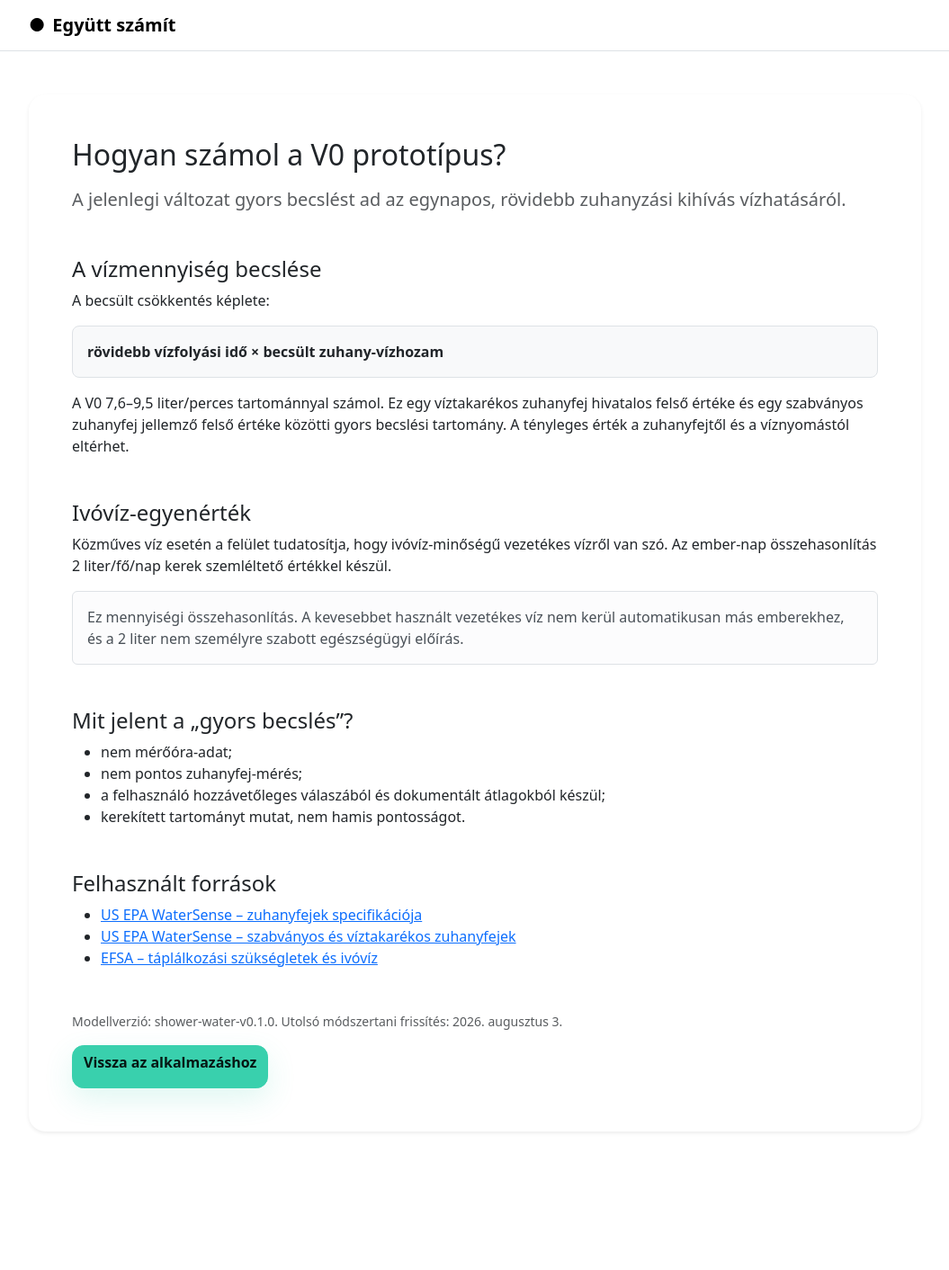
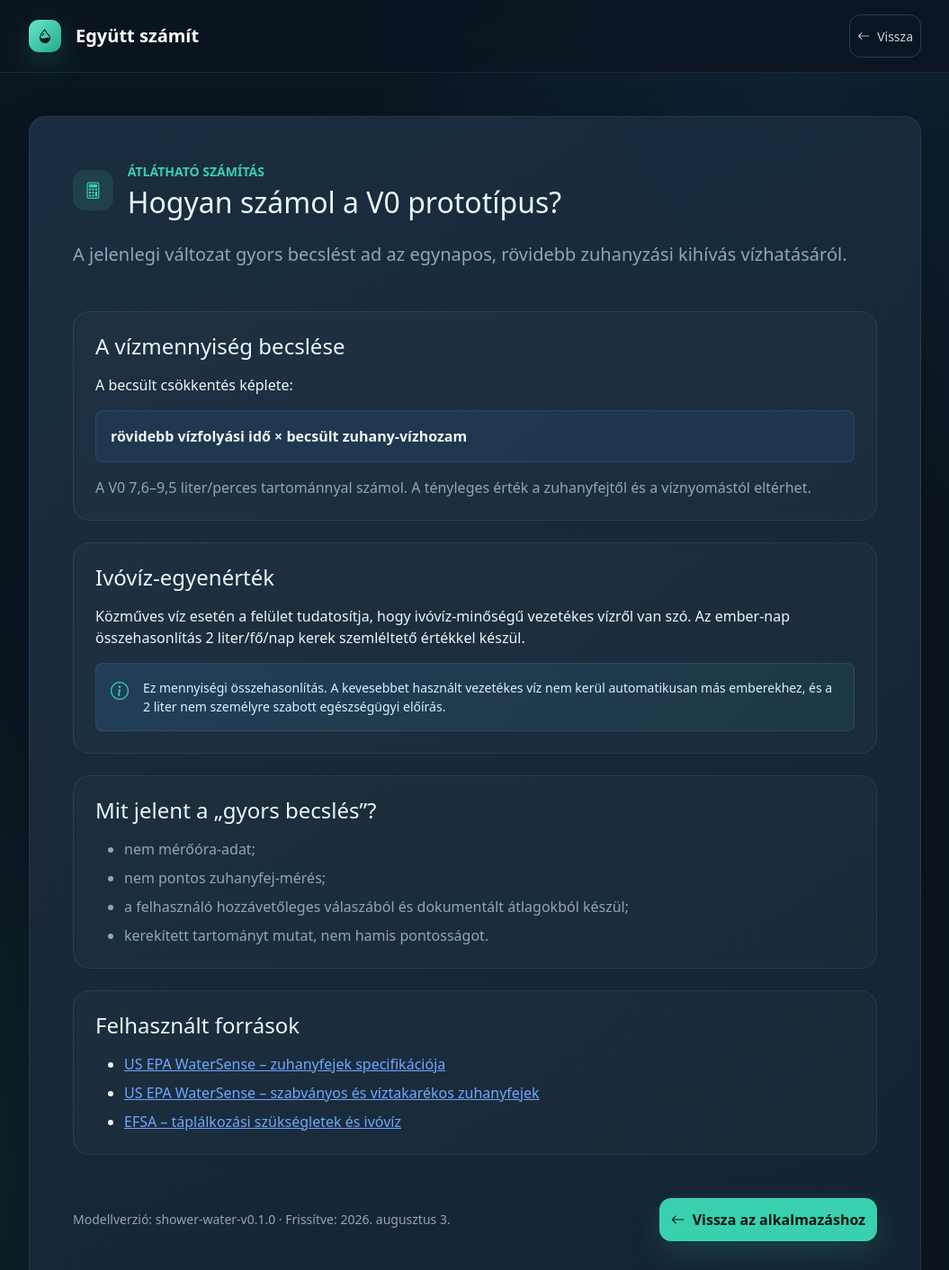
Before and after one commit to parkapcsolatikartya/egyutt-szamit-webapp, a website: page app/methodology.html in a window 1280 px wide. Shown: the top 1412 px of the page at 90% size, without its empty margins (112-1167 px from the left). Before the commit the page ends 1306 px from the top, so only its background shows below. Drawn offline with nearby package versions, Linux system fonts and the light colour scheme.

Commit message:
Apply dashboard theme to methodology page

```diff
--- a/app/methodology.html
+++ b/app/methodology.html
@@ -1,59 +1,92 @@
 <!doctype html>
-<html lang="hu">
+<html lang="hu" data-bs-theme="dark">
 <head>
   <meta charset="utf-8">
   <meta name="viewport" content="width=device-width, initial-scale=1">
   <meta name="description" content="Az Együtt számít V0 zuhanyzási becslésének módszertana.">
   <title>Módszertan – Együtt számít</title>
   <link href="https://cdn.jsdelivr.net/npm/bootstrap@5.3.8/dist/css/bootstrap.min.css" rel="stylesheet" integrity="sha384-sRIl4kxILFvY47J16cr9ZwB07vP4J8+LH7qKQnuqkuIAvNWLzeN8tE5YBujZqJLB" crossorigin="anonymous">
+  <link rel="stylesheet" href="https://cdn.jsdelivr.net/npm/bootstrap-icons@1.11.3/font/bootstrap-icons.min.css">
   <link rel="stylesheet" href="./assets/css/style.css">
 </head>
-<body>
-  <header class="border-bottom bg-white">
-    <nav class="navbar app-shell" aria-label="Fő navigáció">
+<body class="app-body">
+  <header class="app-topbar border-bottom sticky-top">
+    <nav class="navbar app-shell py-3" aria-label="Fő navigáció">
       <div class="container-fluid px-0">
-        <a class="navbar-brand fw-semibold d-flex align-items-center gap-2" href="./index.html">
-          <span class="brand-mark" aria-hidden="true">●</span>
-          Együtt számít
+        <a class="navbar-brand d-flex align-items-center gap-3" href="./index.html">
+          <span class="brand-symbol brand-symbol-sm" aria-hidden="true"><i class="bi bi-droplet-half"></i></span>
+          <span class="fw-semibold">Együtt számít</span>
+        </a>
+        <a class="btn btn-outline-light btn-sm d-flex align-items-center gap-2" href="./index.html">
+          <i class="bi bi-arrow-left"></i>
+          Vissza
         </a>
       </div>
     </nav>
   </header>
 
   <main class="app-shell py-4 py-md-5">
-    <article class="card border-0 shadow-sm">
+    <article class="card document-card border-0">
       <div class="card-body p-4 p-md-5">
-        <h1 class="h2 mb-3">Hogyan számol a V0 prototípus?</h1>
-        <p class="lead text-body-secondary">A jelenlegi változat gyors becslést ad az egynapos, rövidebb zuhanyzási kihívás vízhatásáról.</p>
+        <div class="d-flex align-items-center gap-3 mb-4">
+          <span class="section-icon"><i class="bi bi-calculator"></i></span>
+          <div>
+            <span class="text-primary text-uppercase small fw-semibold">Átlátható számítás</span>
+            <h1 class="h2 mt-1 mb-0">Hogyan számol a V0 prototípus?</h1>
+          </div>
+        </div>
+        <p class="lead text-body-secondary mb-5">A jelenlegi változat gyors becslést ad az egynapos, rövidebb zuhanyzási kihívás vízhatásáról.</p>
 
-        <h2 class="h4 mt-5">A vízmennyiség becslése</h2>
+        <section class="card app-inner-card border-0 mb-4">
+          <div class="card-body p-4">
+            <h2 class="h4 mb-3">A vízmennyiség becslése</h2>
             <p>A becsült csökkentés képlete:</p>
-        <p class="border rounded-3 bg-body-tertiary p-3"><strong>rövidebb vízfolyási idő × becsült zuhany-vízhozam</strong></p>
-        <p>A V0 7,6–9,5 liter/perces tartománnyal számol. Ez egy víztakarékos zuhanyfej hivatalos felső értéke és egy szabványos zuhanyfej jellemző felső értéke közötti gyors becslési tartomány. A tényleges érték a zuhanyfejtől és a víznyomástól eltérhet.</p>
+            <p class="document-formula border rounded-3 p-3 mb-3"><strong>rövidebb vízfolyási idő × becsült zuhany-vízhozam</strong></p>
+            <p class="text-body-secondary mb-0">A V0 7,6–9,5 liter/perces tartománnyal számol. A tényleges érték a zuhanyfejtől és a víznyomástól eltérhet.</p>
+          </div>
+        </section>
 
-        <h2 class="h4 mt-5">Ivóvíz-egyenérték</h2>
+        <section class="card app-inner-card border-0 mb-4">
+          <div class="card-body p-4">
+            <h2 class="h4 mb-3">Ivóvíz-egyenérték</h2>
             <p>Közműves víz esetén a felület tudatosítja, hogy ivóvíz-minőségű vezetékes vízről van szó. Az ember-nap összehasonlítás 2 liter/fő/nap kerek szemléltető értékkel készül.</p>
-        <div class="alert alert-light border">
-          Ez mennyiségi összehasonlítás. A kevesebbet használt vezetékes víz nem kerül automatikusan más emberekhez, és a 2 liter nem személyre szabott egészségügyi előírás.
+            <div class="impact-callout rounded-3 p-3 d-flex gap-3 align-items-start">
+              <i class="bi bi-info-circle text-primary fs-5"></i>
+              <p class="small mb-0">Ez mennyiségi összehasonlítás. A kevesebbet használt vezetékes víz nem kerül automatikusan más emberekhez, és a 2 liter nem személyre szabott egészségügyi előírás.</p>
             </div>
+          </div>
+        </section>
 
-        <h2 class="h4 mt-5">Mit jelent a „gyors becslés”?</h2>
-        <ul>
+        <section class="card app-inner-card border-0 mb-4">
+          <div class="card-body p-4">
+            <h2 class="h4 mb-3">Mit jelent a „gyors becslés”?</h2>
+            <ul class="vstack gap-2 text-body-secondary mb-0">
               <li>nem mérőóra-adat;</li>
               <li>nem pontos zuhanyfej-mérés;</li>
               <li>a felhasználó hozzávetőleges válaszából és dokumentált átlagokból készül;</li>
               <li>kerekített tartományt mutat, nem hamis pontosságot.</li>
             </ul>
+          </div>
+        </section>
 
-        <h2 class="h4 mt-5">Felhasznált források</h2>
-        <ul>
+        <section class="card app-inner-card border-0 mb-4">
+          <div class="card-body p-4">
+            <h2 class="h4 mb-3">Felhasznált források</h2>
+            <ul class="vstack gap-2 mb-0">
               <li><a href="https://www.epa.gov/sites/production/files/2017-01/documents/ws-products-spec-showerheads.pdf">US EPA WaterSense – zuhanyfejek specifikációja</a></li>
               <li><a href="https://www.epa.gov/watersense/showerheads">US EPA WaterSense – szabványos és víztakarékos zuhanyfejek</a></li>
               <li><a href="https://www.efsa.europa.eu/hu/safe2eat/your-nutrition-needs">EFSA – táplálkozási szükségletek és ivóvíz</a></li>
             </ul>
+          </div>
+        </section>
 
-        <p class="small text-body-secondary mt-5">Modellverzió: shower-water-v0.1.0. Utolsó módszertani frissítés: 2026. augusztus 3.</p>
-        <a class="btn btn-primary" href="./index.html">Vissza az alkalmazáshoz</a>
+        <div class="d-flex flex-column flex-sm-row justify-content-between align-items-sm-center gap-3 mt-5">
+          <p class="small text-body-secondary mb-0">Modellverzió: shower-water-v0.1.0 · Frissítve: 2026. augusztus 3.</p>
+          <a class="btn btn-primary d-flex align-items-center justify-content-center gap-2" href="./index.html">
+            <i class="bi bi-arrow-left"></i>
+            Vissza az alkalmazáshoz
+          </a>
+        </div>
       </div>
     </article>
   </main>
```
Lines whose indentation alone changed are shown as unchanged.
